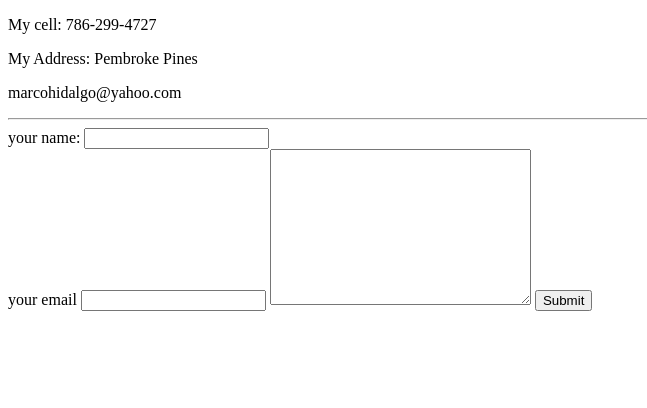
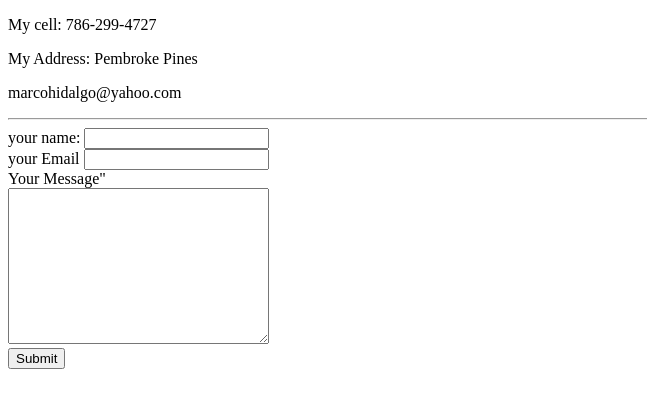
Before and after one commit to HidalgoR67/CV, a plain HTML site: page mycontactinfo.html in a window 1280 px wide. Shown: the whole page, without its empty margins (0-647 px from the left). Drawn offline with Linux system fonts and the light colour scheme.

Commit message:
Update mycontactinfo.html

```diff
--- a/mycontactinfo.html
+++ b/mycontactinfo.html
@@ -9,13 +9,13 @@
 <p>My Address: Pembroke Pines</p>
 <p>marcohidalgo@yahoo.com</p>
 <hr>
-<form class="" action="index.html" method="post">
+<form class="" action="mailto:marcohidalgo@yahoo.com" method="post">
   <label>your name: </label>
 <input type="text" name="" value=""><br>
-<label>your email</label>
-<input type="Email" name="" value="">
-<label for="your message"></label>
-<textarea name="your message" rows="10" cols="30"></textarea>
+<label>your Email</label>
+<input type="Email" name="" value="" /><br>
+<label>Your Message"</label><br>
+<textarea name="Name" rows="10" cols="30"></textarea><br>
 <input type="submit" name="">
   </form>
 </body>
```
